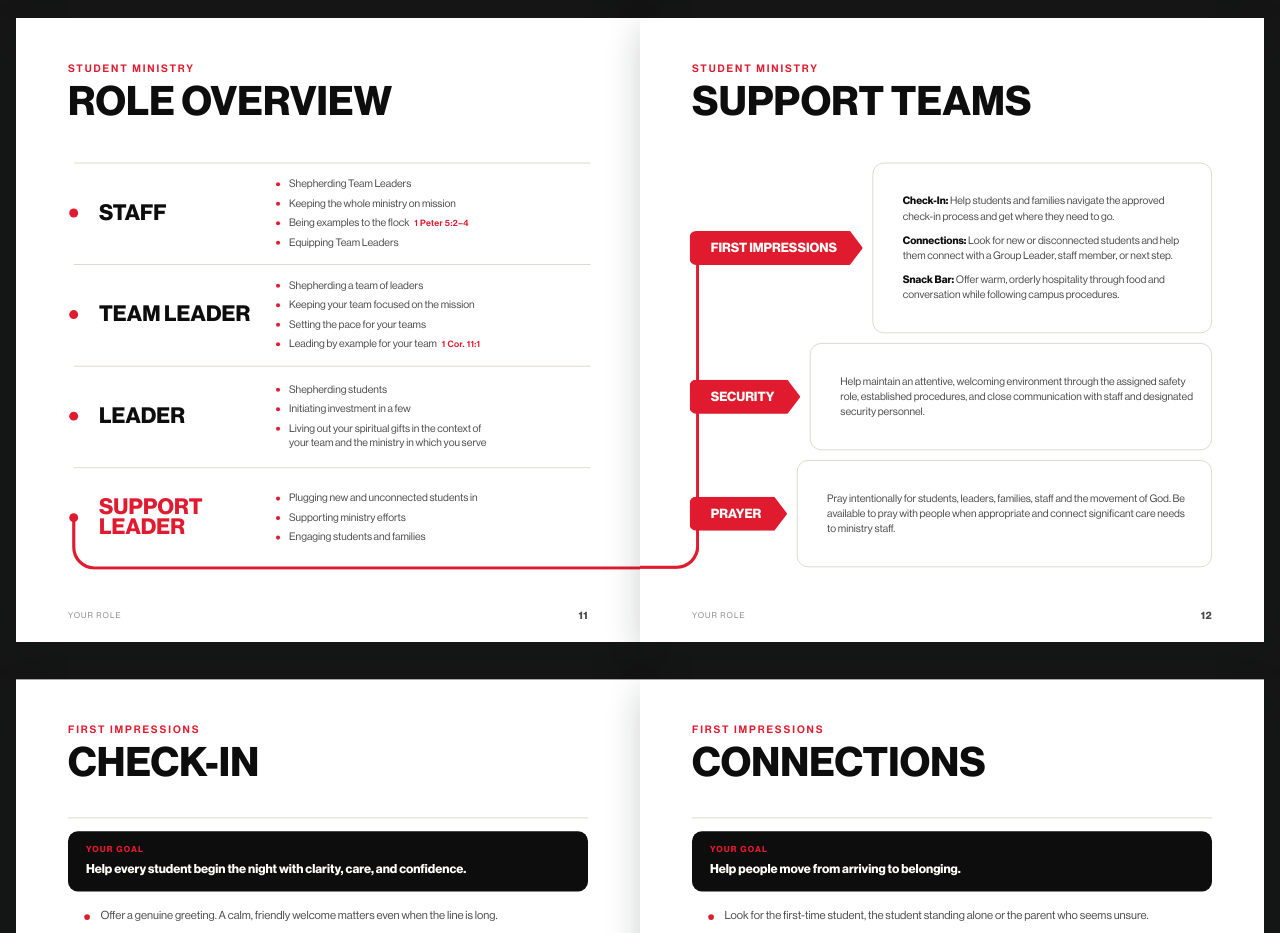
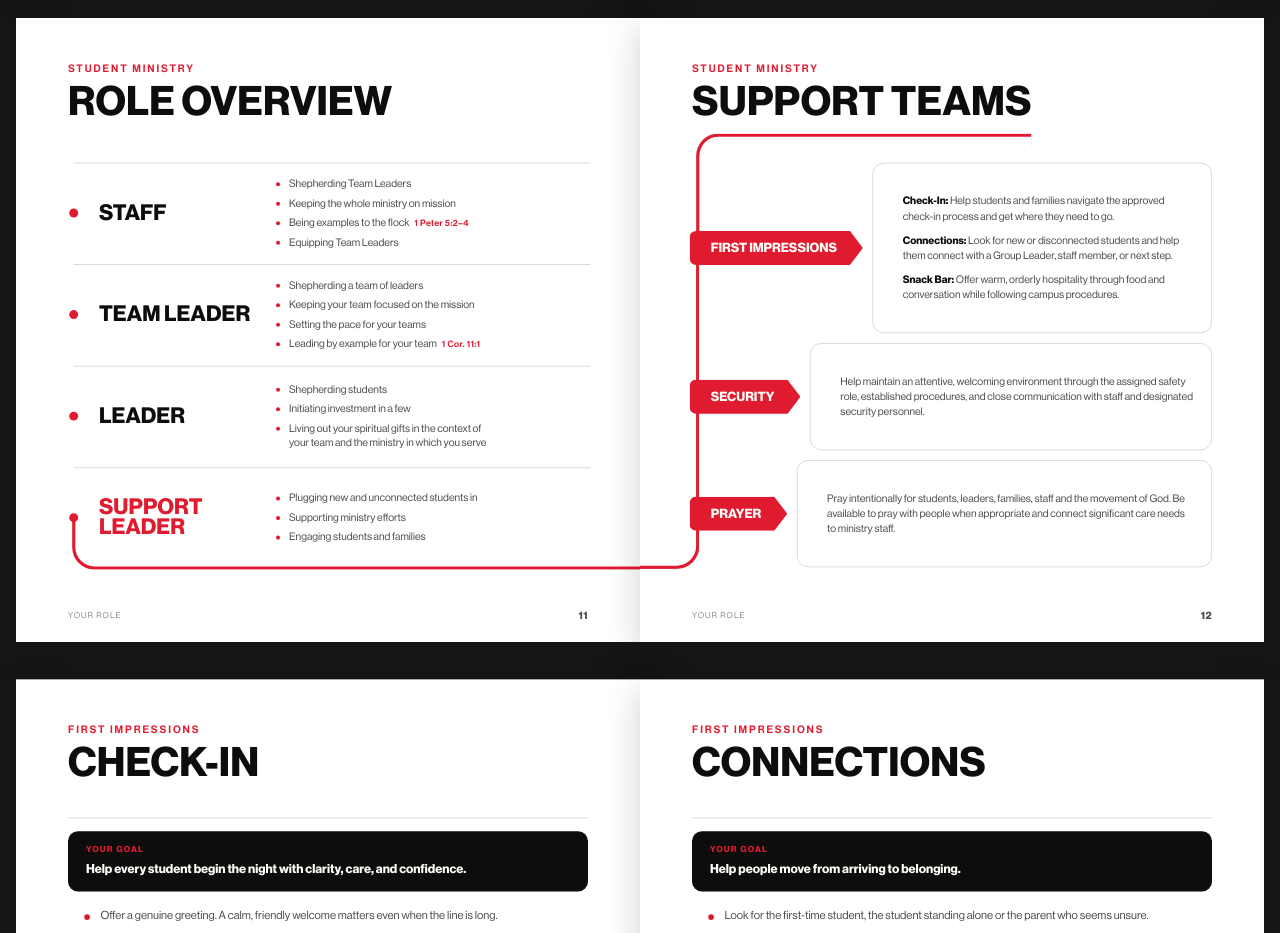
Before and after one commit to justindavis227/leader-resource-site, a plain HTML site: page 6 - Support Leaders.html in a window 1280 px wide. Shown: the part 4000-4933 px from the top of the page. Drawn offline with Linux system fonts and the light colour scheme.

Commit message:
SL p12: red line underlines Support Teams title

```diff
--- a/6 - Support Leaders.html
+++ b/6 - Support Leaders.html
@@ -1111,6 +1111,7 @@ section[data-spread="R:support-tie"] .roleov .rolb:first-child ul{gap:12px}
       </div>
     </div>
     <div class="sptie" style="left:0;top:295px;width:73px;height:383px;border-right:4px solid var(--sa,#e01b2f);border-bottom:4px solid var(--sa,#e01b2f);border-bottom-right-radius:28px"></div>
+    <div class="sptie" style="left:69px;top:142px;width:413px;height:157px;border-left:4px solid var(--sa,#e01b2f);border-top:4px solid var(--sa,#e01b2f);border-top-left-radius:28px"></div>
     <div class="foot"><span class="sec">Your Role</span><span class="pn">12</span></div>
   </section>
 
```
